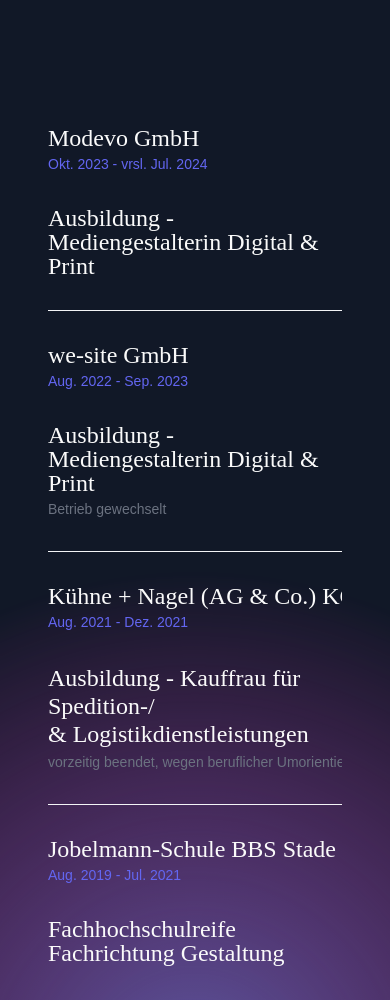
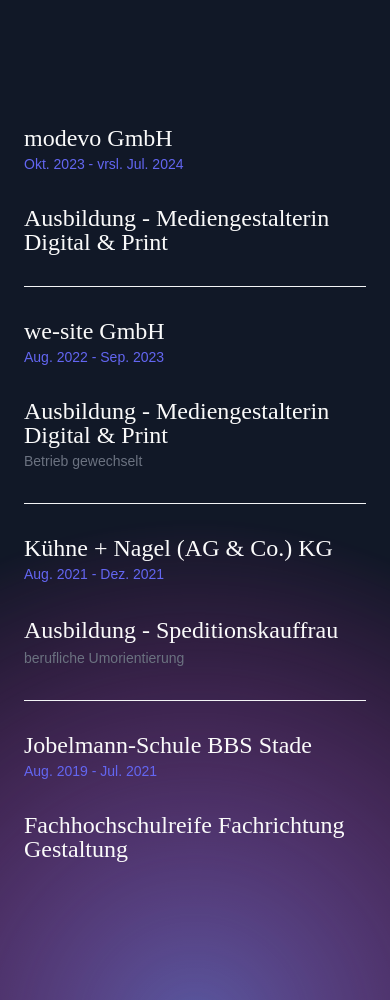
Before and after one commit to michelle-sommer/michelle-sommer.github.io, a plain HTML site: page index.html in a window 390 px wide. Shown: the part 4500-5500 px from the top of the page. Drawn offline with nearby package versions, Linux system fonts and the light colour scheme; a web font is replaced by a local one.

Commit message:
updatet files

```diff
--- a/index.html
+++ b/index.html
@@ -4,7 +4,7 @@
 <head>
     <meta charset="UTF-8">
     <meta name="viewport" content="width=device-width, initial-scale=1.0">
-    <title>Portfolio</title>
+    <title>Portfolio - Michelle Sommer</title>
     <link rel="icon" type="image/svg+xml" href="img/favicon-2.svg" sizes="96x96">
 
     <!-- Tailwind Einbindung -->
@@ -462,13 +462,13 @@
             <div class="px-6 py-24 sm:px-6 sm:pt-8 sm:pb-32 lg:px-8">
 
                 <div id="bildung"
-                    class="mx-auto max-w-7xl px-6 py-24 sm:py-2 -mt-200px lg:flex lg:items-center lg:justify-between lg:px-8"
+                    class="mx-auto max-w-7xl sm:px-6 py-24 sm:py-2 -mt-200px lg:flex lg:items-center lg:justify-between lg:px-8"
                     style="margin-top:-50px;">
                     <ul role="list" class="divide-y divide-gray-100 w-full">
                         <li class="grid md:flex md:justify-between md:items-center gap-x-6 py-8">
                             <div class="flex min-w-0 gap-x-4">
                                 <div class="min-w-0 flex-auto">
-                                    <p class="text-2xl font-moret leading-6 text-neutral-50">Modevo GmbH</p>
+                                    <p class="text-2xl font-moret leading-6 text-neutral-50">modevo GmbH</p>
                                     <p class="mt-1 truncate font-geist font-medium text-sm leading-5 text-indigo-500">
                                         Okt. 2023 - vrsl. Jul. 2024 </p>
                                 </div>
@@ -487,9 +487,8 @@
                                         Aug. 2022 - Sep. 2023</p>
                                 </div>
                             </div>
-                            <div class="education sm:flex sm:flex-col lg:items-end">
-                                <p class="text-2xl leading-6 font-moret text-neutral-50">Ausbildung - Mediengestalterin
-                                    Digital & Print</p>
+                            <div class="education sm:flex sm:flex-col md:items-end">
+                                <p class="text-2xl leading-6 font-moret text-neutral-50">Ausbildung - Mediengestalterin Digital & Print</p>
                                 <p class="mt-1 truncate font-geist font-medium text-sm leading-5 text-gray-500">Betrieb
                                     gewechselt</p>
 
@@ -504,11 +503,12 @@
                                         Aug. 2021 - Dez. 2021</p>
                                 </div>
                             </div>
-                            <div class="education sm:flex sm:flex-col lg:items-end">
-                                <p class="text-2xl leading-7 font-moret text-neutral-50">Ausbildung - Kauffrau
-                                    für Spedition-/<br>& Logistikdienstleistungen</p>
-                                <p class="mt-1 truncate font-geist font-medium text-sm leading-5 text-gray-500">
+                            <div class="education sm:flex sm:flex-col md:items-end">
+                                <p class="text-2xl leading-7 font-moret text-neutral-50">Ausbildung - Speditionskauffrau</p>
+                                <p class="hidden sm:block mt-1 truncate font-geist font-medium text-sm leading-5 text-gray-500">
                                     vorzeitig beendet, wegen beruflicher Umorientierung</p>
+                                <p class="mt-1 sm:hidden truncate font-geist font-medium text-sm leading-5 text-gray-500">
+                                    berufliche Umorientierung</p>
                             </div>
                         </li>
                         <li class="grid md:flex md:justify-between md:items-center gap-x-6 py-8">
```
